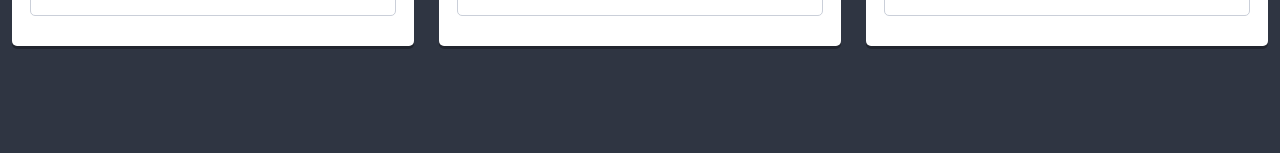
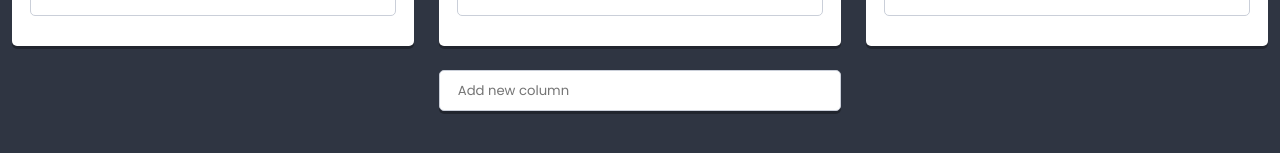
Before and after one commit to AnnaKuszal/My-first-React-app, a React app: page / in a window 1280 px wide. Shown: the part 623-776 px from the top of the page. Built offline with nearby package versions, Linux system fonts and the light colour scheme.

Commit message:
Add props 'addColumn' to List.js

```diff
--- a/src/components/List/List.js
+++ b/src/components/List/List.js
@@ -5,7 +5,7 @@ import PropTypes from 'prop-types';
 import Column from '../Column/ColumnContainer.js';
 import {settings} from '../../data/dataStore';
 import ReactHtmlParser from 'react-html-parser';
-//import Creator from '../Creator/Creator.js';
+import Creator from '../Creator/Creator.js';
 
 class List extends React.Component {
 
@@ -15,6 +15,7 @@ class List extends React.Component {
     description: PropTypes.node,
     columns: PropTypes.array,
     image: PropTypes.string,
+    addColumn: PropTypes.func,
   }
 
   static defaultProps = {
@@ -24,7 +25,7 @@ class List extends React.Component {
 
 
   render() {
-    const {title, image, description, columns} = this.props;
+    const {title, image, description, columns, addColumn} = this.props;
 
     return (
       <section className={styles.component}>
@@ -43,11 +44,11 @@ class List extends React.Component {
             <Column key={columnData.id} {...columnData} />
           ))}
         </div>
-        {/*
+
         <div className={styles.creator}>
-          <Creator text={settings.columnCreatorText} action={title => this.addColumn(title)}/>
+          <Creator text={settings.columnCreatorText} action={addColumn}/>
         </div>
-          */}
+
 
       </section>
     );
```
